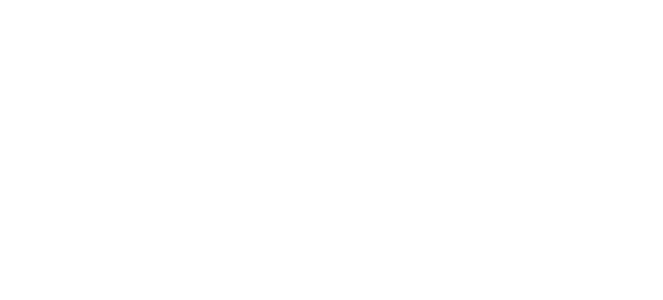
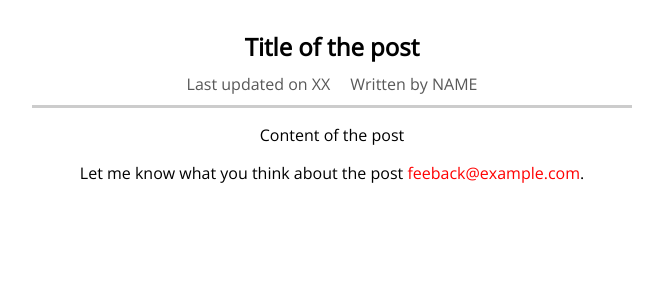
Before and after one commit to hersoncruz/nuxt-blog, a Nuxt app: page /posts/1 in a window 1280 px wide. Before the commit this address had no page. Shown: the top 300 px of the page, without its empty margins (308-971 px from the left). Built offline with nearby package versions, Linux system fonts and the light colour scheme.

Commit message:
Module 3, Lesson 24 completed.

```diff
--- a/layouts/default.vue
+++ b/layouts/default.vue
@@ -6,50 +6,9 @@
 
 <style>
 html {
-  font-family: 'Source Sans Pro', -apple-system, BlinkMacSystemFont, 'Segoe UI',
-    Roboto, 'Helvetica Neue', Arial, sans-serif;
-  font-size: 16px;
-  word-spacing: 1px;
-  -ms-text-size-adjust: 100%;
-  -webkit-text-size-adjust: 100%;
-  -moz-osx-font-smoothing: grayscale;
-  -webkit-font-smoothing: antialiased;
-  box-sizing: border-box;
+  font-family: 'Open Sans', sans-serif;
 }
-
-*,
-*:before,
-*:after {
-  box-sizing: border-box;
+body {
   margin: 0;
 }
-
-.button--green {
-  display: inline-block;
-  border-radius: 4px;
-  border: 1px solid #3b8070;
-  color: #3b8070;
-  text-decoration: none;
-  padding: 10px 30px;
-}
-
-.button--green:hover {
-  color: #fff;
-  background-color: #3b8070;
-}
-
-.button--grey {
-  display: inline-block;
-  border-radius: 4px;
-  border: 1px solid #35495e;
-  color: #35495e;
-  text-decoration: none;
-  padding: 10px 30px;
-  margin-left: 15px;
-}
-
-.button--grey:hover {
-  color: #fff;
-  background-color: #35495e;
-}
 </style>
--- a/nuxt.config.js
+++ b/nuxt.config.js
@@ -12,7 +12,8 @@
       { hid: 'description', name: 'description', content: process.env.npm_package_description || '' }
     ],
     link: [
-      { rel: 'icon', type: 'image/x-icon', href: '/favicon.ico' }
+      { rel: 'icon', type: 'image/x-icon', href: '/favicon.ico' },
+      { rel: 'stylesheet', href: "https://fonts.googleapis.com/css?family=Open+Sans&display=swap"},
     ]
   },
   /*
--- /dev/null
+++ b/pages/about/index.vue
@@ -0,0 +1,16 @@
+<template>
+  <div class="about-page">
+    <h1>This is my absolutely fantastic "About Me" Page!</h1>
+    <p>Lorem ipsum, dolor sit amet consectetur adipisicing elit. Totam officiis ab voluptatibus assumenda error quas deleniti eius? Suscipit, numquam? Quis aliquid non animi numquam amet voluptas dolorum sunt aspernatur commodi?</p>
+    <p>Lorem ipsum, dolor sit amet consectetur adipisicing elit. Totam officiis ab voluptatibus assumenda error quas deleniti eius? Suscipit, numquam? Quis aliquid non animi numquam amet voluptas dolorum sunt aspernatur commodi?</p>
+    <p>Lorem ipsum, dolor sit amet consectetur adipisicing elit. Totam officiis ab voluptatibus assumenda error quas deleniti eius? Suscipit, numquam? Quis aliquid non animi numquam amet voluptas dolorum sunt aspernatur commodi?</p>
+    <p>Lorem ipsum, dolor sit amet consectetur adipisicing elit. Totam officiis ab voluptatibus assumenda error quas deleniti eius? Suscipit, numquam? Quis aliquid non animi numquam amet voluptas dolorum sunt aspernatur commodi?</p>
+  </div>
+</template>
+
+<style scoped>
+.about-page {
+  text-align: center;
+  padding: 30px;
+}
+</style>
--- /dev/null
+++ b/pages/posts/_id/index.vue
@@ -0,0 +1,69 @@
+<template>
+  <div class="single-post-page">
+    <section class="post">
+      <h1 class="post-title">Title of the post</h1>
+      <div class="post-details">
+        <div class="post-detail">Last updated on XX</div>
+        <div class="post-detail">Written by NAME</div>
+      </div>
+      <p class="post-content">Content of the post</p>
+    </section>
+    <section class="post-feedback">
+      <p>Let me know what you think about the post <a href="mailto:feeback@example.com">feeback@example.com</a>.</p>
+    </section>
+  </div>
+</template>
+
+<style scoped>
+.single-post-page {
+  padding: 30px;
+  text-align: center;
+  box-sizing: border-box;
+}
+
+.post {
+  width: 100%;
+}
+
+@media (min-width: 768px) {
+  .post {
+    width: 600px;
+    margin: auto;
+  }
+}
+
+.post-title {
+  margin: 0;
+}
+
+.post-details {
+  padding: 10px;
+  box-sizing: border-box;
+  border-bottom: 3px solid #ccc;
+  display: flex;
+  justify-content: center;
+  align-items: center;
+  flex-direction: column;
+}
+
+@media (min-width: 768px) {
+  .post-details {
+    flex-direction: row;
+  }
+}
+
+.post-detail {
+  color: rgb(88, 88, 88);
+  margin: 0 10px;
+}
+
+.post-feedback a {
+  color: red;
+  text-decoration: none;
+}
+
+.post-feedback a:hover,
+.post-feedback a:active {
+  color: salmon;
+}
+</style>
--- /dev/null
+++ b/pages/posts/index.vue
@@ -0,0 +1,13 @@
+<template>
+  <div class="posts-page">
+
+  </div>
+</template>
+
+<style scoped>
+  .posts-page {
+    display: flex;
+    justify-content: center;
+    align-items: center;
+  }
+</style>
```
